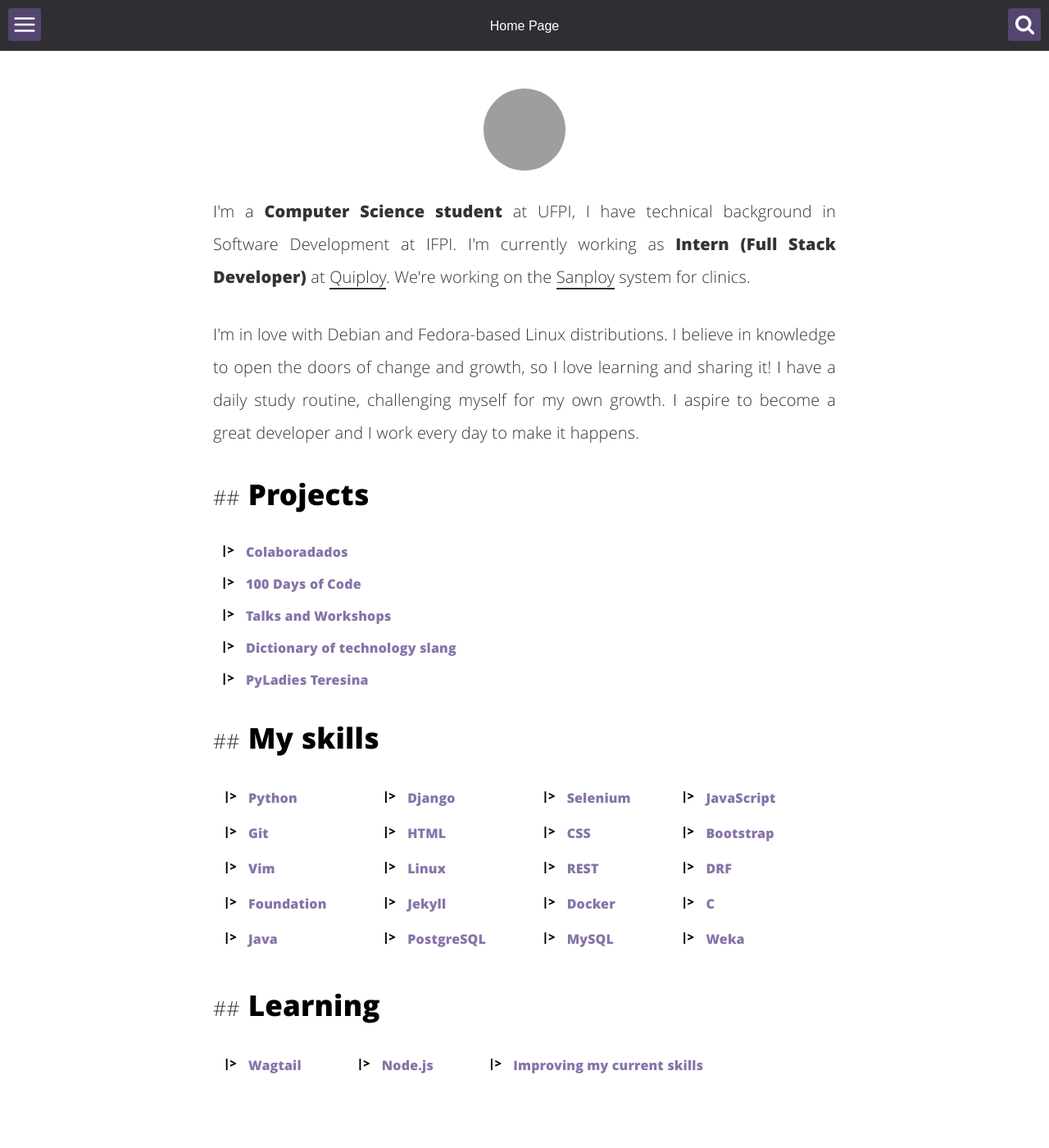
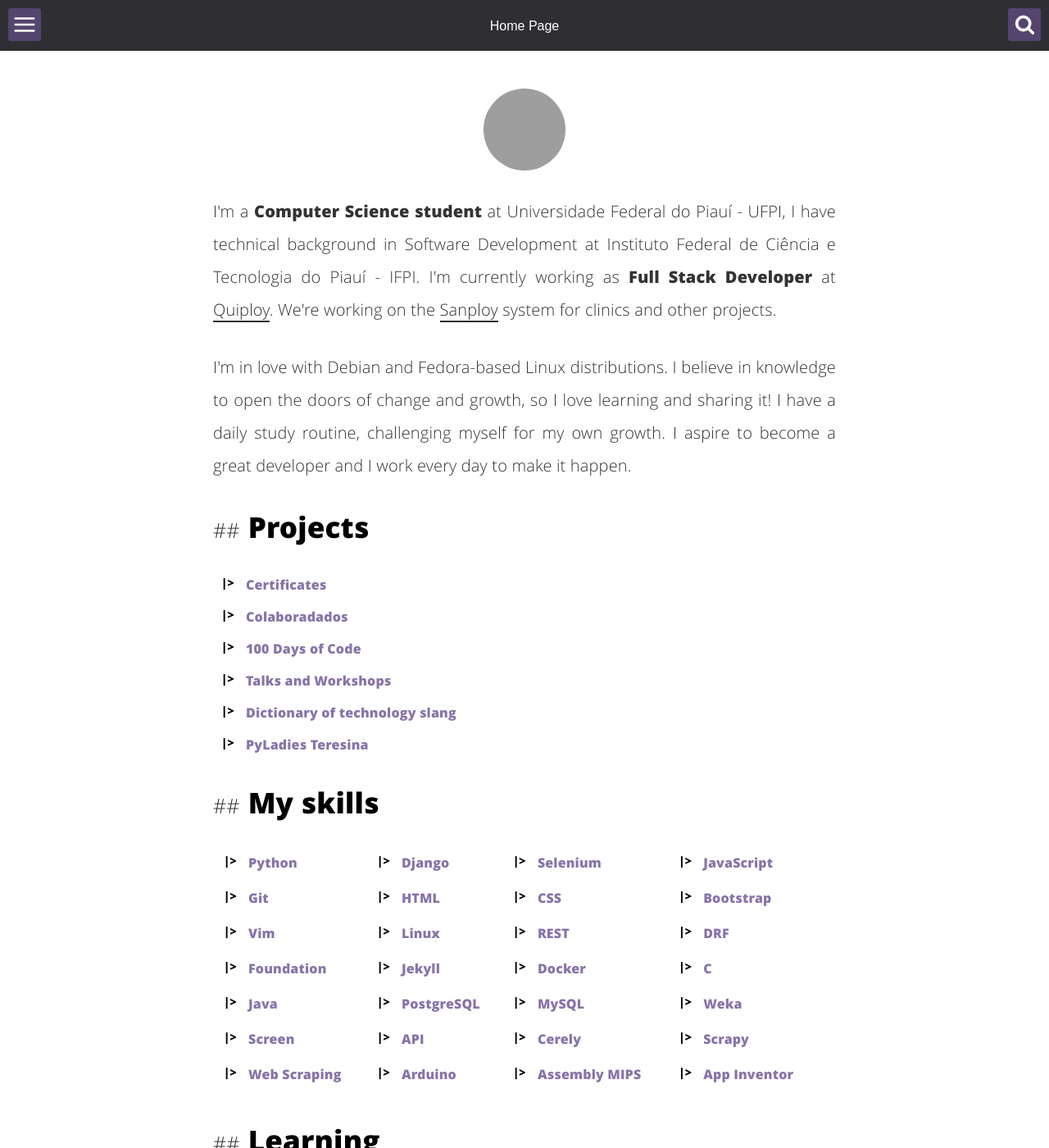
Before and after one commit to anapauladsmendes/anapauladsmendes.github.io, a Jekyll site: the page built from about.html, in a window 1280 px wide and 1400 px high. Shown: the whole window at 82% size. Built offline with Jekyll 4.4.1, drawn with Linux system fonts in a browser that asks for light colours; grey boxes are pictures that could not be loaded.

```diff
--- a/_config.yml
+++ b/_config.yml
@@ -54,6 +54,8 @@ links:
 
 #projects in header index
 projects:
+  - name: Certificates
+    url: https://drive.google.com/drive/folders/1P0TDK-VoCmwDDs91s8__dTD0NoqhE38U
   - name: Colaboradados
     url: https://github.com/colaboradados/colaboradados.github.io
   - name: 100 Days of Code
--- a/about.html
+++ b/about.html
@@ -3,18 +3,18 @@ layout: minimal
 title: "About me"
 permalink: /about
 image: 'https://avatars0.githubusercontent.com/u/9610091?s=460&v=4'
-description: "I'm a Computer Science student and Intern - Full Stack Developer. I love Linux. I love knowledge."
+description: "I'm a computer science student and full stack developer. I love Linux. I love knowledge."
 ---
 
 <img itemprop="image" class="img-rounded about_perfil" src=" https://avatars0.githubusercontent.com/u/9610091?s=460&v=4" alt="My profile">
 
 <div class="aboutme">
-	<p class="description">I'm a <strong>Computer Science student</strong> at UFPI, I have technical background in Software Development at IFPI.
-		I'm currently working as <strong>Intern (Full Stack Developer)</strong> at <a href="https://www.quiploy.com/">Quiploy</a>.
-		We're working on the <a href="https://www.sanploy.com.br/">Sanploy</a> system for clinics.
+	<p class="description">I'm a <strong>Computer Science student</strong> at Universidade Federal do Piauí - UFPI, I have technical background in Software Development at Instituto Federal de Ciência e Tecnologia do Piauí - IFPI.
+		I'm currently working as <strong>Full Stack Developer</strong> at <a href="https://www.quiploy.com/">Quiploy</a>.
+		We're working on the <a href="https://www.sanploy.com.br/">Sanploy</a> system for clinics and other projects.
 	</p>
 	<p class="description">I'm in love with Debian and Fedora-based Linux distributions. I believe in knowledge to open the doors of change and growth, so I love learning and sharing it!
-		I have a daily study routine, challenging myself for my own growth. I aspire to become a great developer and I work every day to make it happens.
+		I have a daily study routine, challenging myself for my own growth. I aspire to become a great developer and I work every day to make it happen.
 	</p>
 </div>
 
@@ -64,6 +64,18 @@ description: "I'm a Computer Science student and Intern - Full Stack Developer.
 					<td><li><p>MySQL</p></li></td>
 		      <td><li><p>Weka</p></li></td>
 		    </tr>
+				<tr>
+		      <td><li><p>Screen</p></li></td>
+					<td><li><p>API</p></li></td>
+					<td><li><p>Cerely</p></li></td>
+		      <td><li><p>Scrapy</p></li></td>
+		    </tr>
+				<tr>
+		      <td><li><p>Web Scraping</p></li></td>
+					<td><li><p>Arduino</p></li></td>
+					<td><li><p>Assembly MIPS</p></li></td>
+		      <td><li><p>App Inventor</p></li></td>
+		    </tr>
 		  </tbody>
 		</table>
 	</ul>
@@ -77,8 +89,6 @@ description: "I'm a Computer Science student and Intern - Full Stack Developer.
 		<table>
 		  <tbody>
 		    <tr>
-		      <td><li><p>Wagtail</p></li></td>
-					<td><li><p>Node.js</p></li></td>
 					<td><li><p>Improving my current skills</p></li></td>
 		    </tr>
 		  </tbody>
```
Also changed, not shown: talks-workshops.html (+19 -1 lines), 1 other file.
